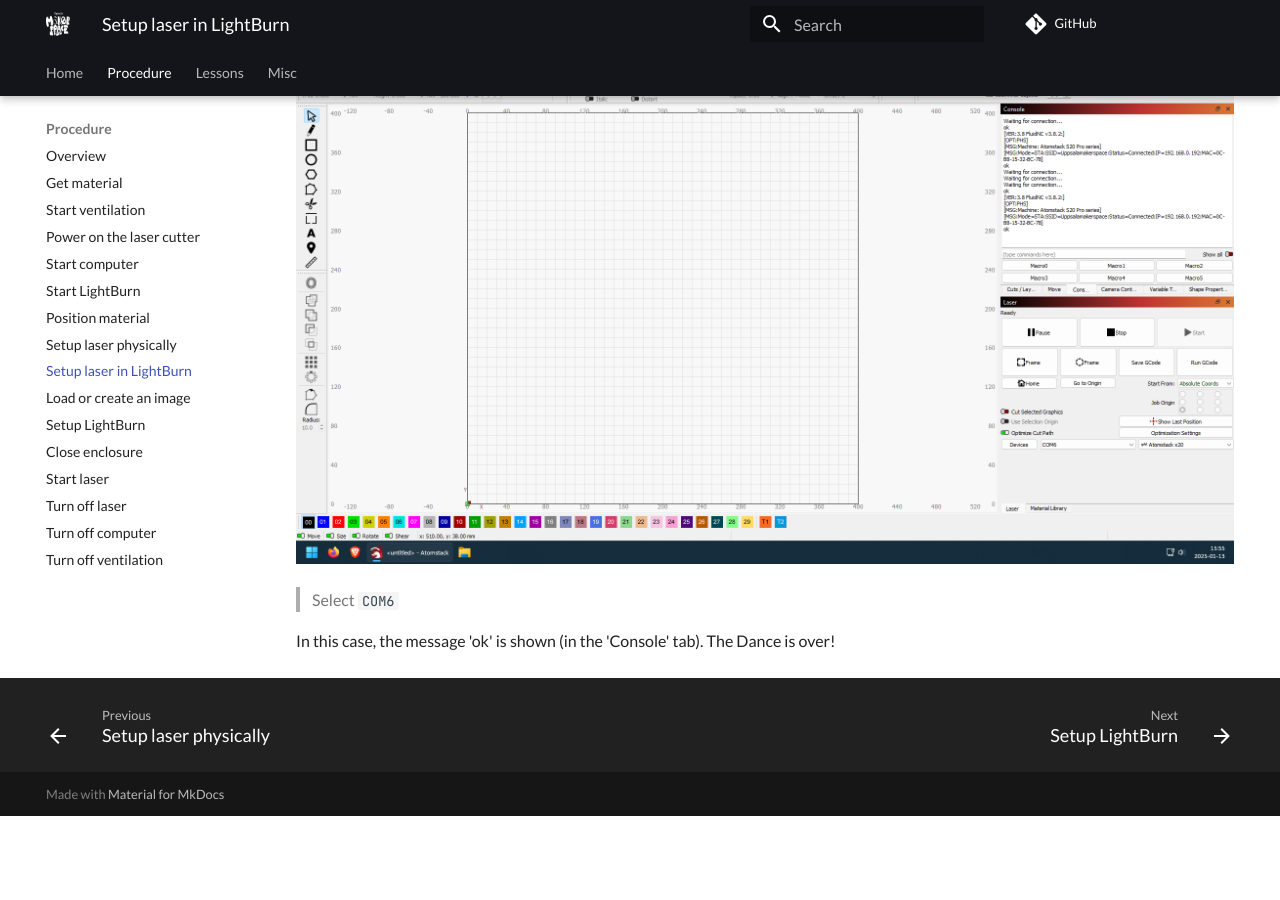
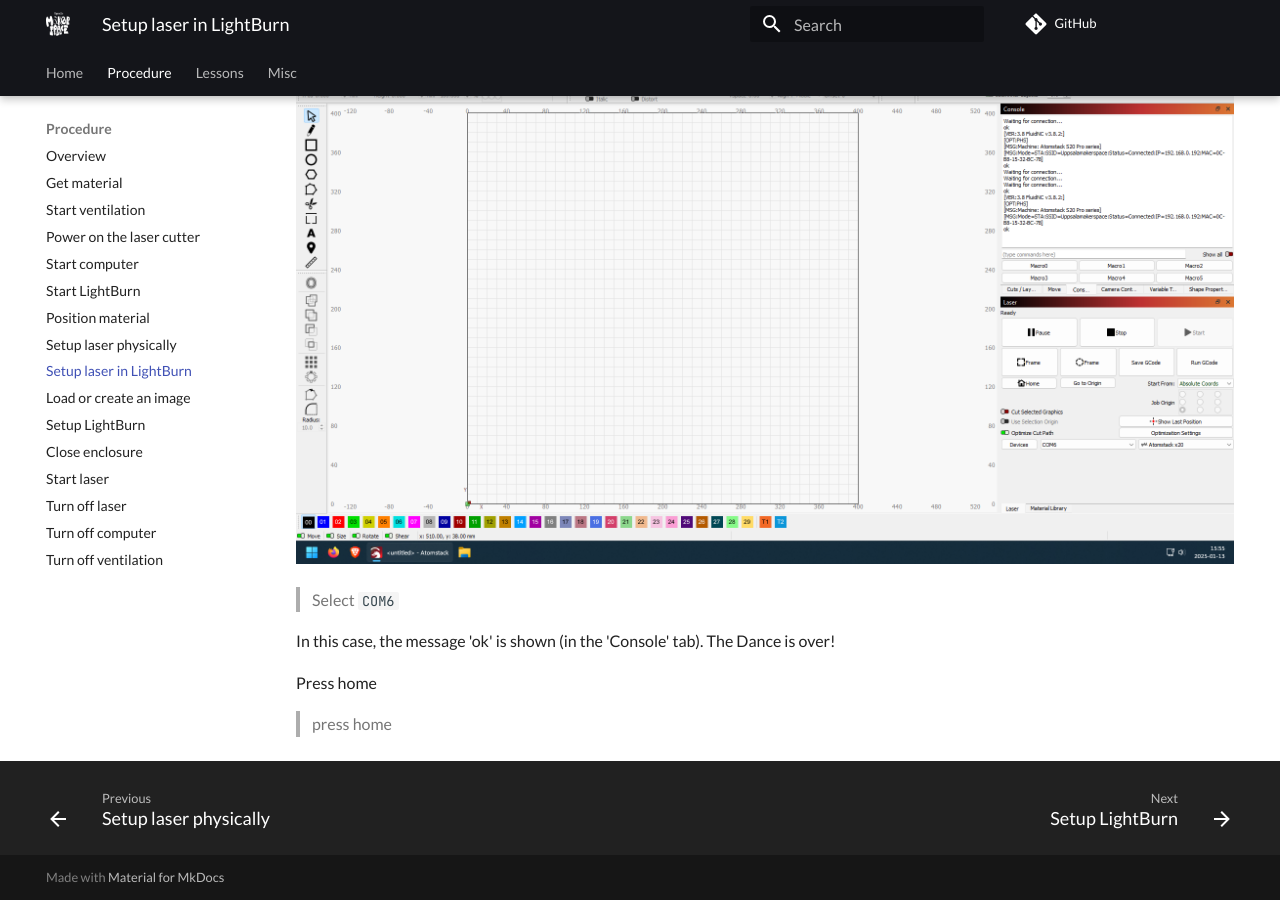
Before and after one commit to uppsala-makerspace/laser_cutter_guide, an MkDocs documentation site: the page built from docs/steps/setup_laser_in_lightburn.md, in a window 1280 px wide and 900 px high, scrolled down 2351 px. Built offline with MkDocs 1.6.1 and Material for MkDocs 9.7.7, drawn with Linux system fonts in a browser that asks for light colours; comment, search, counter and statistics services are not loaded; before the commit the page ends 3167 px from its top, so only the background shows below that.

Commit message:
Add homing to laser startup Update setup_laser_in_lightburn.md

```diff
--- a/docs/steps/setup_laser_in_lightburn.md
+++ b/docs/steps/setup_laser_in_lightburn.md
@@ -50,3 +50,6 @@
 
 In this case, the message 'ok' is shown (in the 'Console' tab).
 The Dance is over!
+
+Press home
+>press home
```
